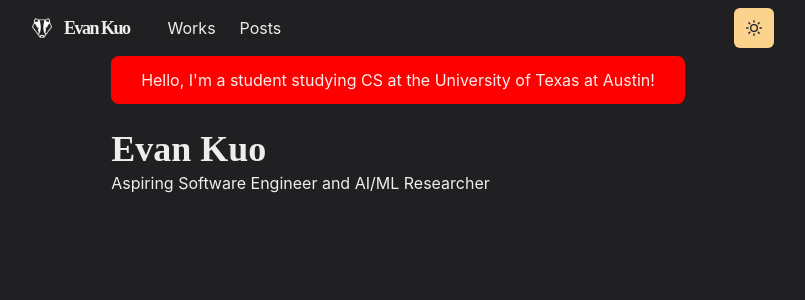
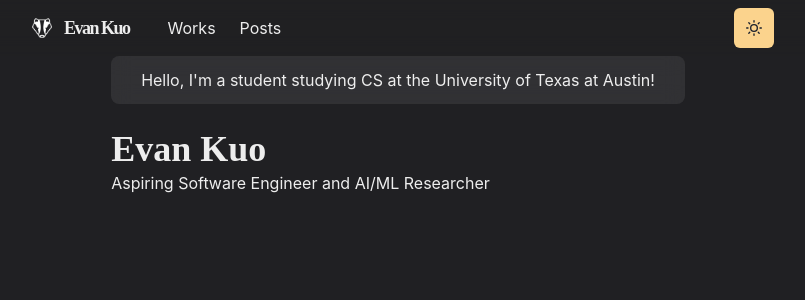
Before and after one commit to Sarcovora/evankuo-homepage, a Next.js app: page / in a window 1280 px wide. Shown: the top 300 px of the page, without its empty margins (242-1047 px from the left). Built offline with nearby package versions, Linux system fonts and the light colour scheme.

Commit message:
fixed colormode

```diff
--- a/components/navbar.js
+++ b/components/navbar.js
@@ -17,21 +17,6 @@
 
 import { HamburgerIcon } from '@chakra-ui/icons'
 import ThemeToggleButton from './theme-toggle-button.js'
-
-// const LinkItem = ({ href, path, children }) => {
-//   const active = path === href
-//   const inactiveColor = useColorModeValue('gray200', 'whiteAlpha.900')
-//   return (
-//     <NextLink
-//       href={href}
-//       p={2}
-//       bg={active ? 'glassTeal' : undefined}
-//       color={active ? '#202023' : inactiveColor}
-//     >
-//       {children}
-//     </NextLink>
-//   )
-// }
 
 const LinkItem = ({ href, path, target, children, ...props }) => {
   const active = path === href
@@ -62,7 +47,7 @@
       w="100%"
       bg={useColorModeValue('#ffffff40', '#20202380')}
       style={{ backdropFilter: 'blur(10px)' }}
-      zIndex={1}
+      zIndex={2}
       {...props}
     >
       <Container
--- a/pages/index.js
+++ b/pages/index.js
@@ -1,13 +1,32 @@
-import { Container, Box, Heading } from '@chakra-ui/react'
+import NextLink from 'next/link'
+import {
+  Link,
+  Container,
+  Heading,
+  Box,
+  SimpleGrid,
+  Button,
+  List,
+  ListItem,
+  useColorModeValue,
+} from '@chakra-ui/react'
 
 const Page = () => {
   return (
     <Container>
-			<Box borderRadius='lg' bg="red" p={3} mb={6} align="center">
-				Hello, I&apos;m a student studying CS at the University of Texas at Austin!
+      <Box
+        borderRadius="lg"
+        mb={6}
+        p={3}
+        textAlign="center"
+        bg={useColorModeValue('whiteAlpha.500', 'whiteAlpha.200')}
+        css={{ backdropFilter: 'blur(10px)' }}
+      >
+        Hello, I&apos;m a student studying CS at the University of Texas at
+        Austin!
       </Box>
 
-			<Box display={{md:'flex'}}>
+      <Box display={{ md: 'flex' }}>
         <Box flexGrow={1}>
           <Heading as="h2" variant="page-title">
             Evan Kuo
@@ -16,7 +35,6 @@
         </Box>
       </Box>
     </Container>
-
   )
 }
 
```
Lines whose indentation alone changed are shown as unchanged.
